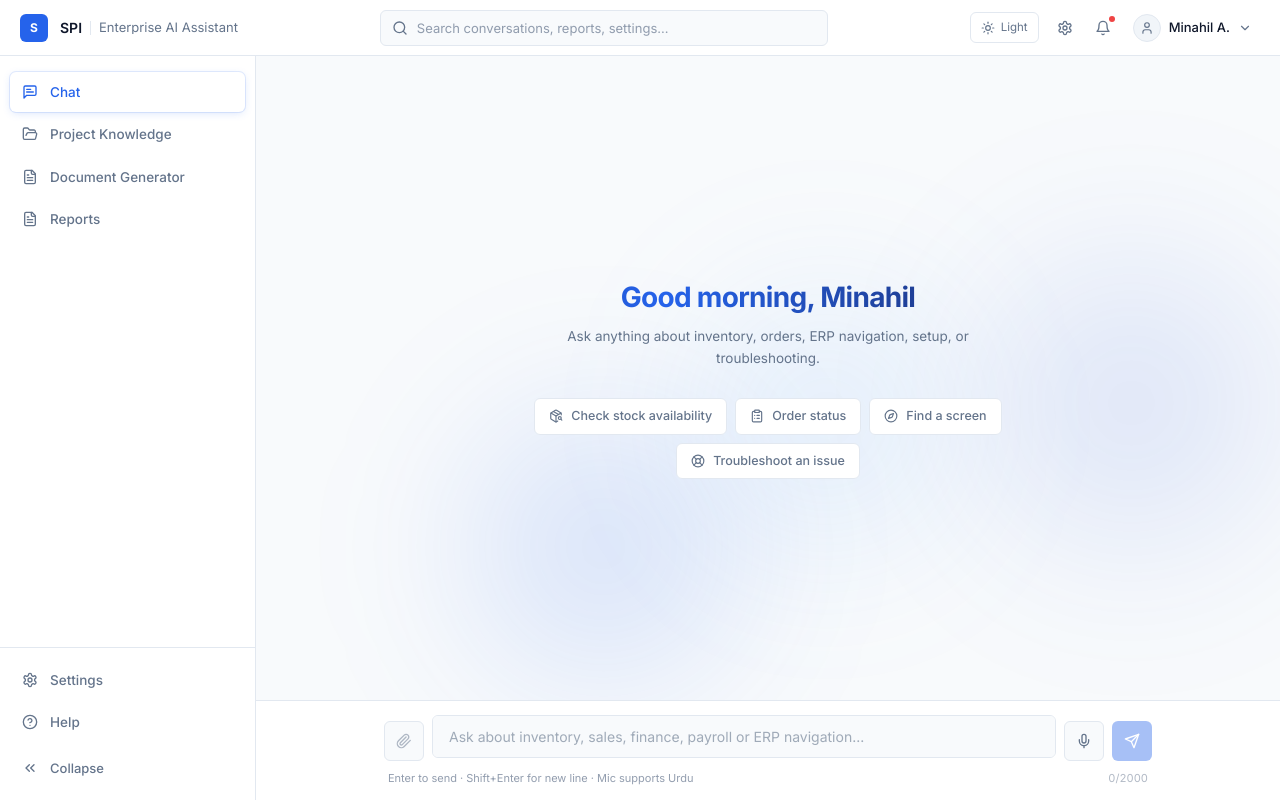
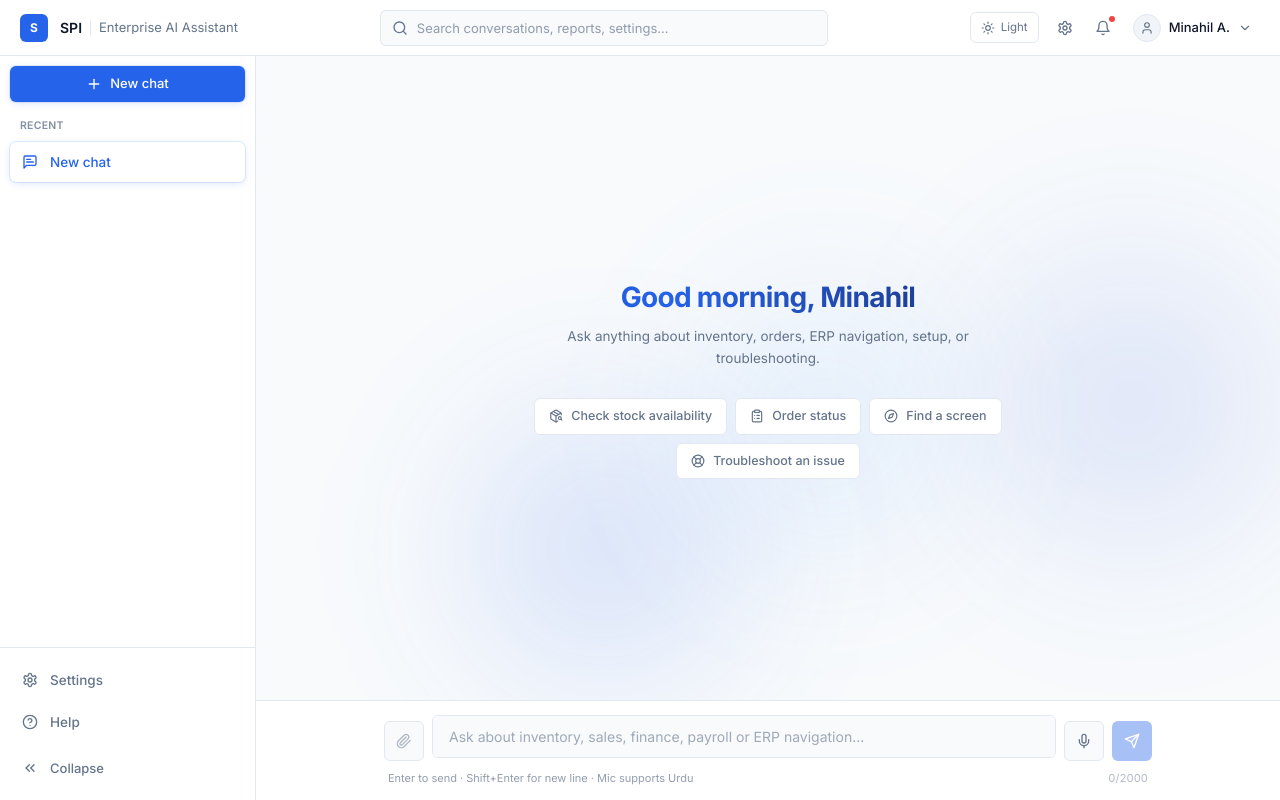
Before and after one commit to AhmadAkhtar32/Spi-Chatbot, a React (Vite) app in the folder spi-chatbot-react/: page / in a window 1280 px wide. Built offline with nearby package versions, Linux system fonts and the light colour scheme.

Commit message:
Redesign sidebar as Claude-style chat list (New Chat + history), fix licensing direction

```diff
--- a/spi-chatbot-react/src/layout/AppShell.jsx
+++ b/spi-chatbot-react/src/layout/AppShell.jsx
@@ -3,16 +3,63 @@ import { Outlet } from 'react-router-dom'
 import TopBar from './TopBar.jsx'
 import Sidebar from './Sidebar.jsx'
 
+function makeConversation() {
+  return {
+    id: (crypto.randomUUID && crypto.randomUUID()) || String(Date.now() + Math.random()),
+    title: 'New chat',
+    messages: [],
+  }
+}
+
 export default function AppShell() {
   const [collapsed, setCollapsed] = useState(false)
+  const [conversations, setConversations] = useState(() => [makeConversation()])
+  const [activeId, setActiveId] = useState(() => conversations[0].id)
+
+  const activeConversation = conversations.find((c) => c.id === activeId) || conversations[0]
+
+  function newChat() {
+    const conv = makeConversation()
+    setConversations((prev) => [conv, ...prev])
+    setActiveId(conv.id)
+  }
+
+  function selectChat(id) {
+    setActiveId(id)
+  }
+
+  // Matches React's setState updater signature — the chat page can call
+  // setMessages(prev => [...prev, newMessage]) exactly like a normal
+  // useState setter, it just updates the active conversation's slot
+  // instead of a standalone variable.
+  function setActiveMessages(updater) {
+    setConversations((prev) =>
+      prev.map((c) => {
+        if (c.id !== activeId) return c
+        const newMessages = typeof updater === 'function' ? updater(c.messages) : updater
+        const title =
+          c.title === 'New chat' && newMessages.length > 0
+            ? newMessages[0].content.slice(0, 42)
+            : c.title
+        return { ...c, messages: newMessages, title }
+      })
+    )
+  }
 
   return (
     <div className="h-screen flex flex-col bg-bg">
       <TopBar />
       <div className="flex-1 flex min-h-0">
-        <Sidebar collapsed={collapsed} onToggle={() => setCollapsed((v) => !v)} />
+        <Sidebar
+          collapsed={collapsed}
+          onToggle={() => setCollapsed((v) => !v)}
+          conversations={conversations}
+          activeId={activeId}
+          onNewChat={newChat}
+          onSelectChat={selectChat}
+        />
         <main className="flex-1 min-w-0 flex flex-col">
-          <Outlet />
+          <Outlet context={{ messages: activeConversation.messages, setMessages: setActiveMessages }} />
         </main>
       </div>
     </div>
--- a/spi-chatbot-react/src/layout/Sidebar.jsx
+++ b/spi-chatbot-react/src/layout/Sidebar.jsx
@@ -1,36 +1,52 @@
 import { NavLink } from 'react-router-dom'
-import {
-  MessageSquareText,
-  FolderOpen,
-  FileText,
-  Settings,
-  HelpCircle,
-  ChevronsLeft,
-  ChevronsRight,
-} from 'lucide-react'
-
-const NAV_ITEMS = [
-  { to: '/', label: 'Chat', icon: MessageSquareText, end: true },
-  { to: '/project-knowledge-expert', label: 'Project Knowledge', icon: FolderOpen },
-  { to: '/document-generator', label: 'Document Generator', icon: FileText },
-  { to: '/reports', label: 'Reports', icon: FileText },
-]
+import { Plus, MessageSquareText, Settings, HelpCircle, ChevronsLeft, ChevronsRight } from 'lucide-react'
 
 const FOOTER_ITEMS = [
   { to: '/settings', label: 'Settings', icon: Settings },
   { to: '/help', label: 'Help', icon: HelpCircle },
 ]
 
-export default function Sidebar({ collapsed, onToggle }) {
+export default function Sidebar({ collapsed, onToggle, conversations, activeId, onNewChat, onSelectChat }) {
   return (
     <aside
       className={`shrink-0 h-full border-r border-border bg-surface flex flex-col transition-all duration-200 ${
         collapsed ? 'w-[68px]' : 'w-64'
       }`}
     >
-      <nav className="flex-1 overflow-y-auto py-4 px-2.5 flex flex-col gap-0.5">
-        {NAV_ITEMS.map((item) => (
-          <SidebarLink key={item.to} {...item} collapsed={collapsed} />
+      <div className="p-2.5">
+        <button
+          onClick={onNewChat}
+          title={collapsed ? 'New chat' : undefined}
+          className="w-full flex items-center gap-2 justify-center h-9 rounded-md bg-primary text-white
+                     text-[13px] font-medium hover:bg-primary-dark transition-colors shadow-nav-glow"
+        >
+          <Plus className="w-4 h-4 shrink-0" strokeWidth={2} />
+          {!collapsed && 'New chat'}
+        </button>
+      </div>
+
+      <nav className="flex-1 overflow-y-auto px-2.5 pb-2 flex flex-col gap-0.5">
+        {!collapsed && (
+          <div className="px-2.5 py-1.5 text-[10.5px] font-semibold text-ink-secondary/80 uppercase tracking-wide">
+            Recent
+          </div>
+        )}
+        {conversations.map((c) => (
+          <button
+            key={c.id}
+            onClick={() => onSelectChat(c.id)}
+            title={collapsed ? c.title : undefined}
+            className={`flex items-center gap-3 px-3 py-2.5 rounded-md text-[13.5px] font-medium text-left
+                        transition-all duration-150
+              ${
+                c.id === activeId
+                  ? 'bg-primary/8 text-primary shadow-nav-glow'
+                  : 'text-ink-secondary hover:bg-primary/5 hover:text-ink hover:shadow-nav-glow'
+              }`}
+          >
+            <MessageSquareText className="w-4 h-4 shrink-0" strokeWidth={2} />
+            {!collapsed && <span className="truncate flex-1">{c.title}</span>}
+          </button>
         ))}
       </nav>
 
@@ -51,11 +67,10 @@ export default function Sidebar({ collapsed, onToggle }) {
   )
 }
 
-function SidebarLink({ to, label, icon: Icon, end, comingSoon, collapsed }) {
+function SidebarLink({ to, label, icon: Icon, collapsed }) {
   return (
     <NavLink
       to={to}
-      end={end}
       title={collapsed ? label : undefined}
       className={({ isActive }) =>
         `group flex items-center gap-3 px-3 py-2.5 rounded-md text-[13.5px] font-medium
@@ -68,16 +83,7 @@ function SidebarLink({ to, label, icon: Icon, end, comingSoon, collapsed }) {
       }
     >
       <Icon className="w-4 h-4 shrink-0" strokeWidth={2} />
-      {!collapsed && (
-        <span className="flex-1 flex items-center justify-between min-w-0">
-          <span className="truncate">{label}</span>
-          {comingSoon && (
-            <span className="text-[9.5px] font-semibold tracking-wide text-ink-secondary/70 bg-slate-100 rounded px-1.5 py-0.5 shrink-0 ml-2">
-              SOON
-            </span>
-          )}
-        </span>
-      )}
+      {!collapsed && <span className="truncate">{label}</span>}
     </NavLink>
   )
 }
--- a/spi-chatbot-react/src/layout/TopBar.jsx
+++ b/spi-chatbot-react/src/layout/TopBar.jsx
@@ -1,7 +1,9 @@
 import { useState } from 'react'
+import { useNavigate } from 'react-router-dom'
 import { Search, Bell, Settings, Sun, ChevronDown, User, LogOut } from 'lucide-react'
 
 export default function TopBar() {
+  const navigate = useNavigate()
   const [notifOpen, setNotifOpen] = useState(false)
   const [profileOpen, setProfileOpen] = useState(false)
 
@@ -37,7 +39,7 @@ export default function TopBar() {
           Light
         </div>
 
-        <IconButton title="Settings" onClick={() => {}}>
+        <IconButton title="Settings" onClick={() => navigate('/settings')}>
           <Settings className="w-4 h-4" strokeWidth={2} />
         </IconButton>
 
@@ -78,7 +80,10 @@ export default function TopBar() {
               <button className="w-full text-left px-3 py-2 text-[13px] text-ink-secondary hover:bg-slate-50 flex items-center gap-2">
                 <User className="w-3.5 h-3.5" /> Profile
               </button>
-              <button className="w-full text-left px-3 py-2 text-[13px] text-ink-secondary hover:bg-slate-50 flex items-center gap-2">
+              <button
+                onClick={() => navigate('/settings')}
+                className="w-full text-left px-3 py-2 text-[13px] text-ink-secondary hover:bg-slate-50 flex items-center gap-2"
+              >
                 <Settings className="w-3.5 h-3.5" /> Settings
               </button>
               <button className="w-full text-left px-3 py-2 text-[13px] text-danger hover:bg-slate-50 flex items-center gap-2 border-t border-border mt-1 pt-2">
--- a/spi-chatbot-react/src/pages/UnifiedChatPage.jsx
+++ b/spi-chatbot-react/src/pages/UnifiedChatPage.jsx
@@ -1,4 +1,5 @@
 import { useEffect, useRef, useState } from 'react'
+import { useOutletContext } from 'react-router-dom'
 import { motion } from 'framer-motion'
 import { PackageSearch, ClipboardList, Compass, LifeBuoy } from 'lucide-react'
 import ChatMessage from '../components/ChatMessage.jsx'
@@ -22,7 +23,7 @@ const SUGGESTIONS = [
 ]
 
 export default function UnifiedChatPage() {
-  const [messages, setMessages] = useState([])
+  const { messages, setMessages } = useOutletContext()
   const [loading, setLoading] = useState(false)
   const [inputValue, setInputValue] = useState('')
   const scrollRef = useRef(null)
```
Also changed, not shown: 2 other files (tests, documents, lock files or other folders).
